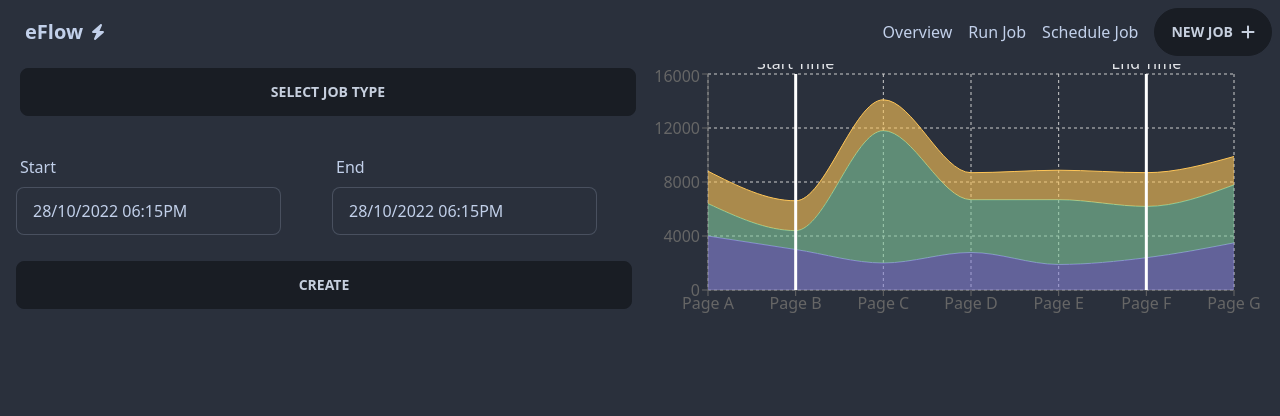
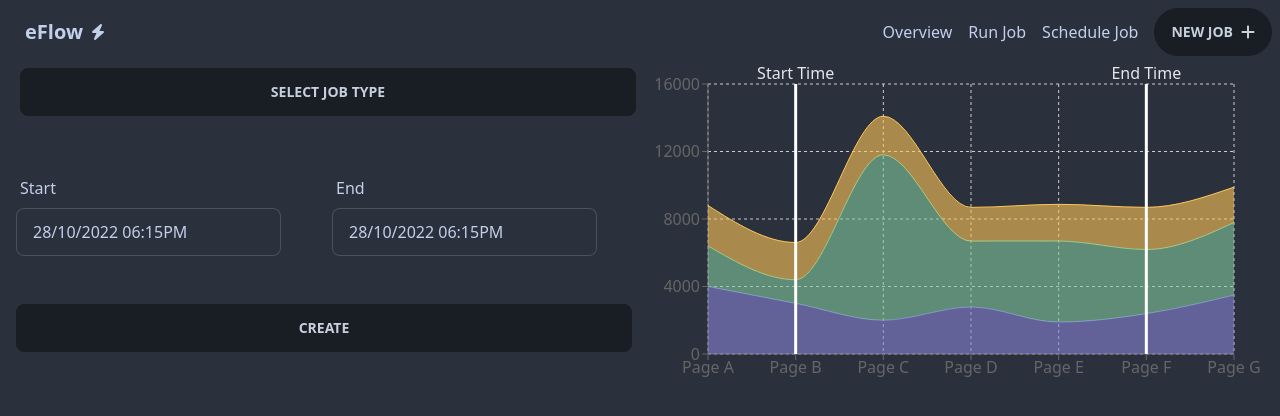
Before and after one commit to simon-hng/e-flow, a Next.js app: page /create-job in a window 1280 px wide. Shown: the top 416 px of the page. Built offline with nearby package versions, Linux system fonts and the light colour scheme.

Commit message:
fix chart clipping

```diff
--- a/components/preview.tsx
+++ b/components/preview.tsx
@@ -65,7 +65,7 @@ const Preview = () => {
         height={400}
         data={data}
         margin={{
-          top: 10,
+          top: 20,
           right: 30,
           left: 0,
           bottom: 0,
--- a/pages/create-job.tsx
+++ b/pages/create-job.tsx
@@ -9,7 +9,7 @@ function CreateJob() {
 
   return (
     <div className="flex flex-col px-4 lg:flex-row-reverse gap-4">
-      <div className="w-full col-span-2 h-64 lg:w-2/4">
+      <div className="w-full col-span-2 h-80 lg:w-2/4">
         <Preview />
       </div>
 
```
